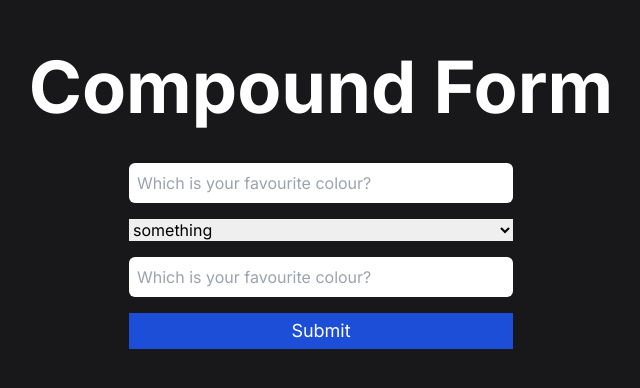
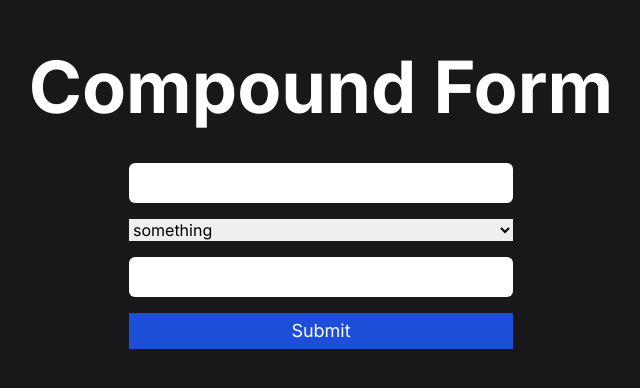
Before and after one commit to sacarvy/Form-UI-Pattern, a Next.js app: page / in a window 1280 px wide. Shown: the part 200-588 px from the top of the page, without its empty margins (319-959 px from the left). Built offline with nearby package versions, Linux system fonts and the light colour scheme.

Commit message:
changed controller

```diff
--- a/app/page.tsx
+++ b/app/page.tsx
@@ -1,7 +1,15 @@
 "use client";
 import Input from "@/components/ui/Input";
 import { Form as FormTypes } from "@/types";
-import { FormProvider, UseFormReturn, useForm } from "react-hook-form";
+import {
+  Controller,
+  FormProvider,
+  UseFormReturn,
+  useForm,
+  FieldValues,
+  FieldPath,
+  ControllerProps,
+} from "react-hook-form";
 
 const form: FormTypes = {
   fields: [
@@ -42,6 +50,15 @@ function FormWrapper({ formData }: { formData: FormTypes }) {
   );
 }
 
+const FormField = <
+  TFieldValues extends FieldValues = FieldValues,
+  TName extends FieldPath<TFieldValues> = FieldPath<TFieldValues>
+>({
+  ...props
+}: ControllerProps<TFieldValues>) => {
+  return <Controller {...props} />;
+};
+
 function Form({
   methods,
   onSubmit,
@@ -57,40 +74,47 @@ function Form({
         onSubmit={methods.handleSubmit(onSubmit)}
         className="flex flex-col gap-4"
       >
-        {formData.fields.map((field) => {
-          switch (field.type) {
+        {formData.fields.map((fieldData) => {
+          switch (fieldData.type) {
             case "text":
               return (
-                <Input
-                  key={field.id}
-                  placeholder={field.label}
-                  id={field.id}
-                  {...methods.register(field.id, {
-                    required: field.required || false,
-                  })}
-                  value={field.value as string}
+                <FormField
+                  key={fieldData.id}
+                  control={methods.control}
+                  name={fieldData.id}
+                  render={({ field }) => {
+                    return (
+                      <Input
+                        type="text"
+                        id={fieldData.id}
+                        name={field.name}
+                        onChange={field.onChange}
+                        onBlur={field.onBlur}
+                        value={field.value}
+                        ref={field.ref}
+                      />
+                    );
+                  }}
                 />
               );
             case "email":
               return (
-                <Input
-                  type="email"
-                  key={field.id}
-                  id={field.id}
-                  placeholder={field.label}
-                  value={field.value as string}
-                  {...methods.register(field.id, {
-                    required: field.required || false,
-                  })}
+                <FormField
+                  key={fieldData.id}
+                  control={methods.control}
+                  name={fieldData.id}
+                  render={({ field }) => {
+                    return <Input type="email" {...field} />;
+                  }}
                 />
               );
             case "select":
-              if (!field.options) {
+              if (!fieldData.options) {
                 throw Error("Provide options for select");
               }
               return (
-                <select key={field.id}>
-                  {field.options.map((option) => {
+                <select key={fieldData.id}>
+                  {fieldData.options.map((option) => {
                     return (
                       <option key={option.id} value={option.label}>
                         {option.label}
```
Also changed, not shown: components/ui/FormField.tsx (added).
